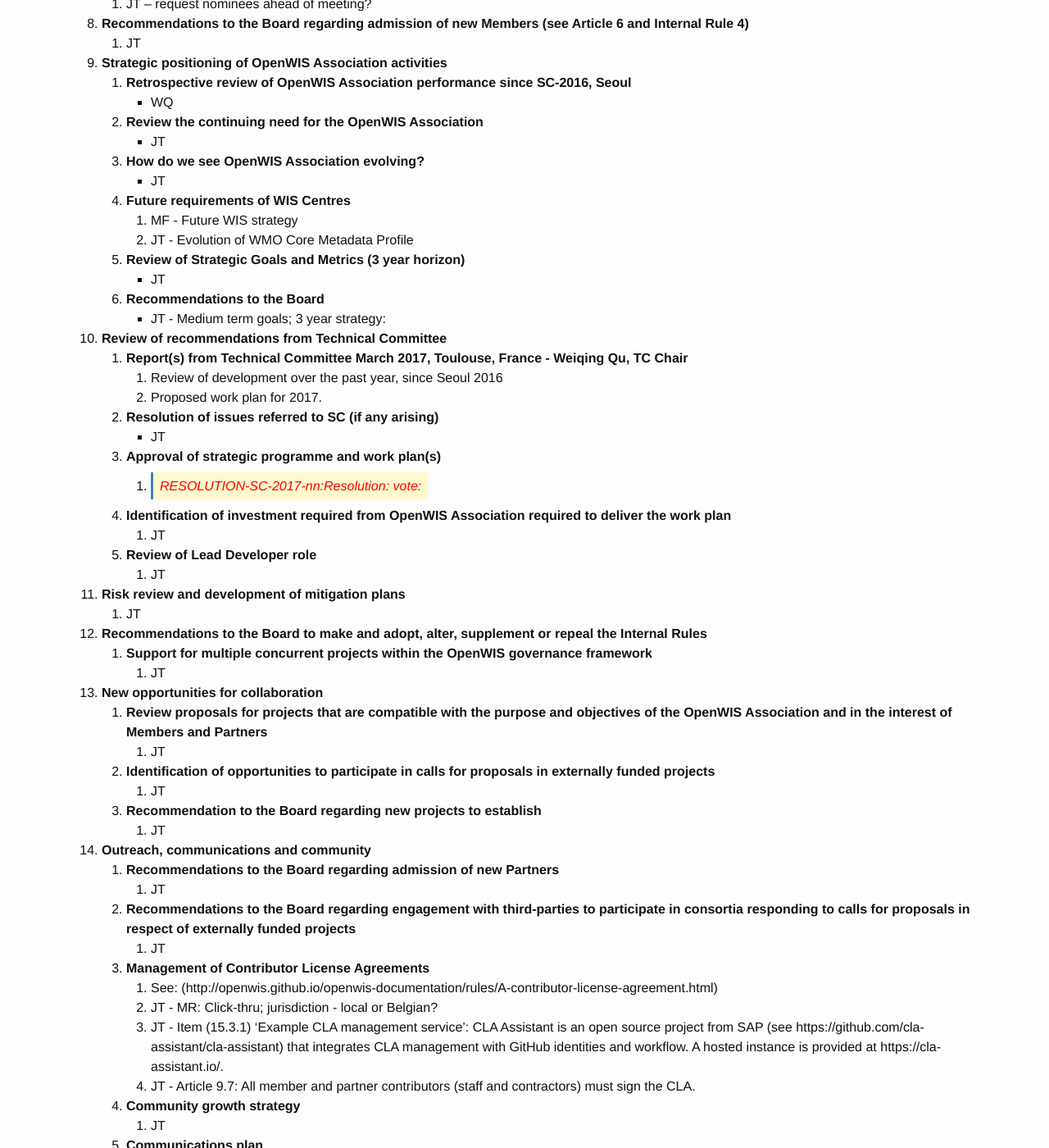
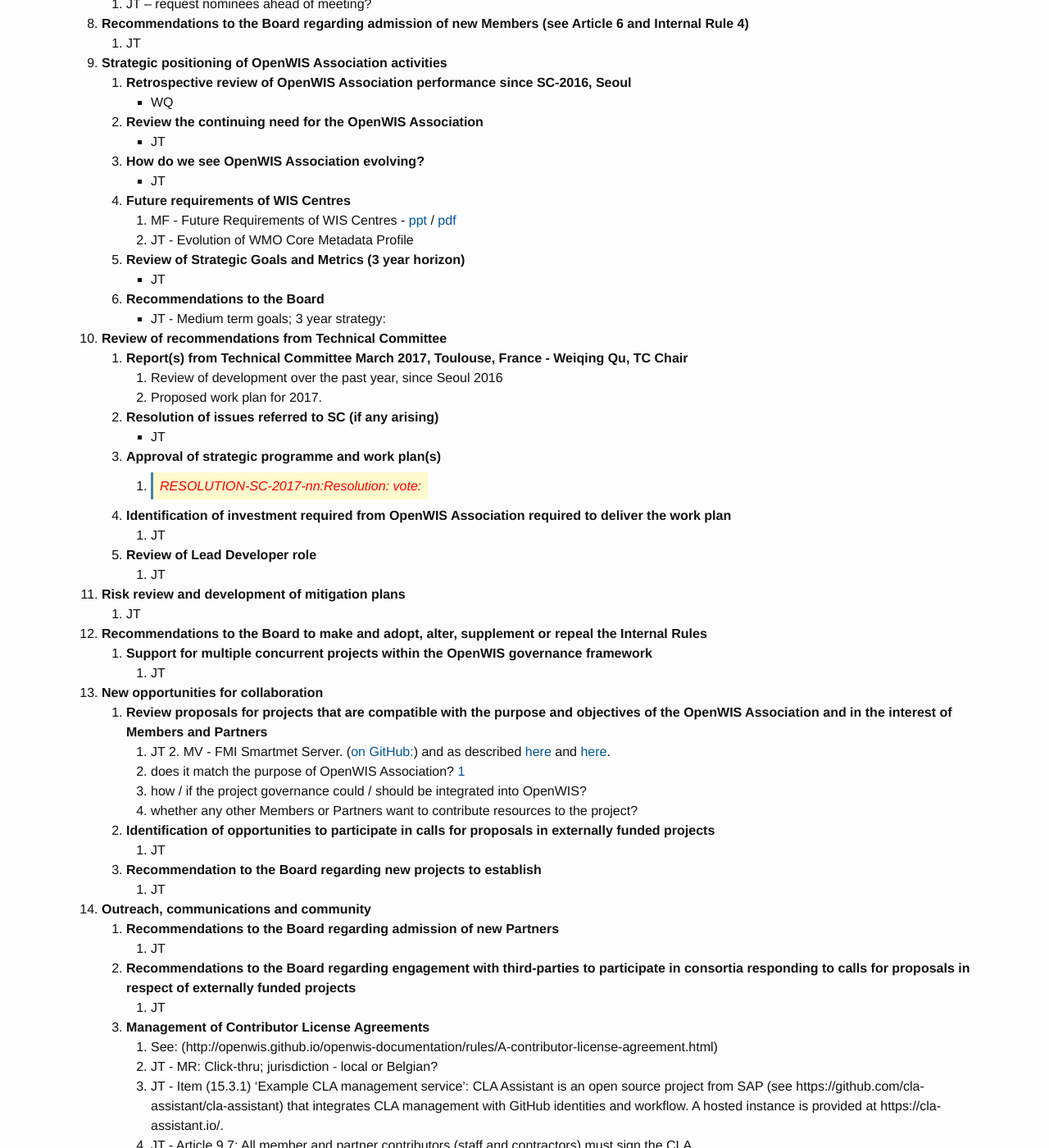
Before and after one commit to OpenWIS/openwis-documentation, a Jekyll site: the page built from _minutes/2017-02-23-Agenda-OpenWIS-Steering-Committee-2017-Mar-Toulouse.md, in a window 1280 px wide and 1400 px high, scrolled down 635 px. Shown: the whole window at 82% size. Built offline with Jekyll 4.4.1, drawn with Linux system fonts in a browser that asks for light colours.

Commit message:
Undo corruption
Add Mark F docs and FMI project ref

```diff
--- a/_minutes/2017-02-23-Agenda-OpenWIS-Steering-Committee-2017-Mar-Toulouse.md
+++ b/_minutes/2017-02-23-Agenda-OpenWIS-Steering-Committee-2017-Mar-Toulouse.md
@@ -33,7 +33,9 @@
     3. **How do we see OpenWIS Association evolving?**
         - JT
     4. **Future requirements of WIS Centres**
-        1. MF - Future WIS strategy
+        1. MF - Future Requirements of WIS Centres -
+        [ppt]({{ site.baseurl | prepend: site.url }}/assets/SC201703-Future-requirements-of-WIS-Centres-Toulouse-March-2017.pptx) /
+        [pdf]({{ site.baseurl | prepend: site.url }}/assets/SC201703-Future-requirements-of-WIS-Centres-Toulouse-March-2017.pdf)
         2. JT - Evolution of WMO Core Metadata Profile
     5. **Review of Strategic Goals and Metrics (3 year horizon)**
         - JT
@@ -59,6 +61,10 @@
 13. **New opportunities for collaboration**
 	  1. **Review proposals for projects that are compatible with the purpose and objectives of the OpenWIS Association and in the interest of Members and Partners**
 		    1. JT
+        2. MV - FMI Smartmet Server. ([on GitHub:](https://github.com/fmidev/)) and as described [here](https://github.com/fmidev/smartmet-server/) and [here](http://www.slideshare.net/tervo/smartmet-server-providing-metocean-data).
+            1. does it match the purpose of OpenWIS Association? [1](http://openwis.github.io/openwis-documentation/articles/2-purpose.html#article-2.1)
+            2. how / if the project governance could / should be integrated into OpenWIS?
+            3. whether any other Members or Partners want to contribute resources to the project?
     2. **Identification of opportunities to participate in calls for proposals in externally funded projects**
         1. JT
     3. **Recommendation to the Board regarding new projects to establish**
```
Also changed, not shown: 2 other files.
